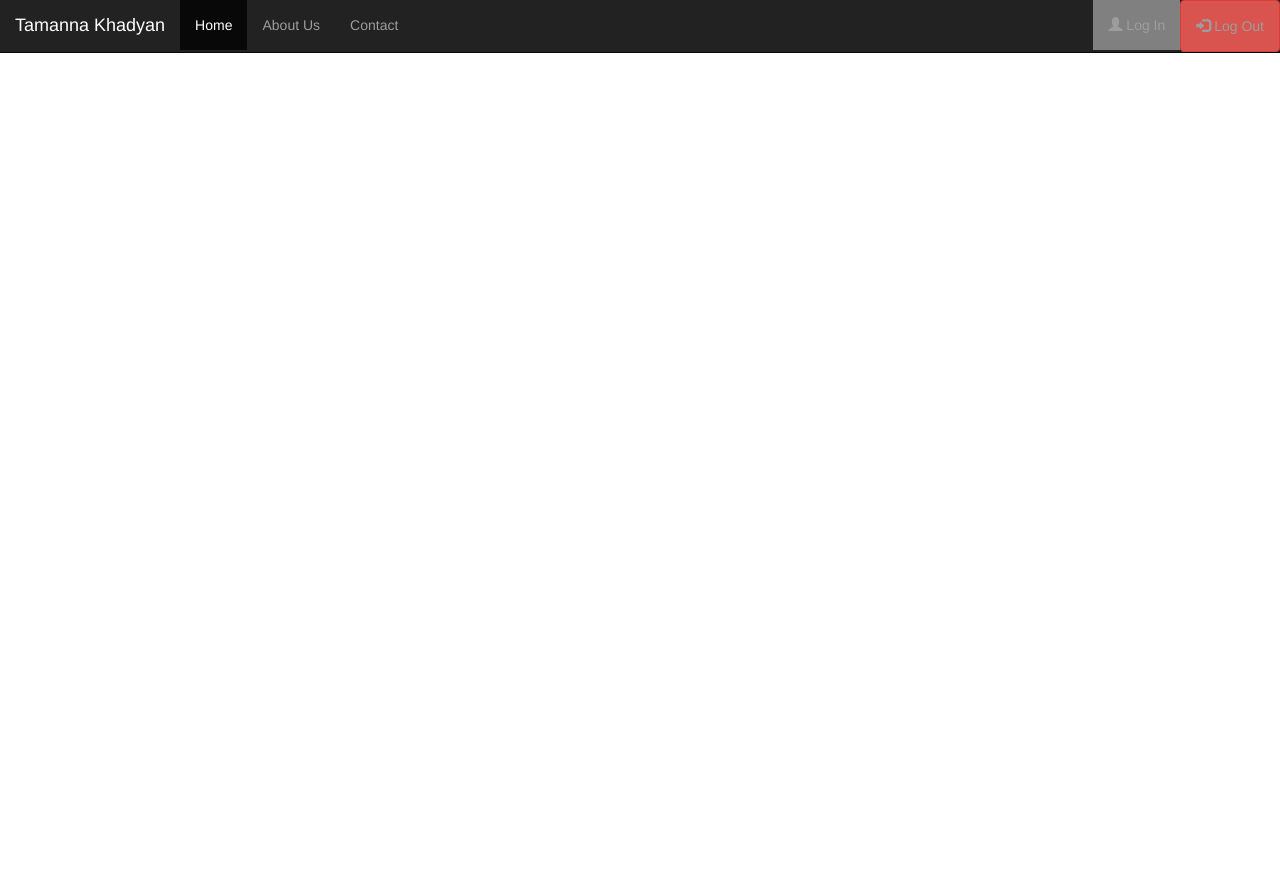
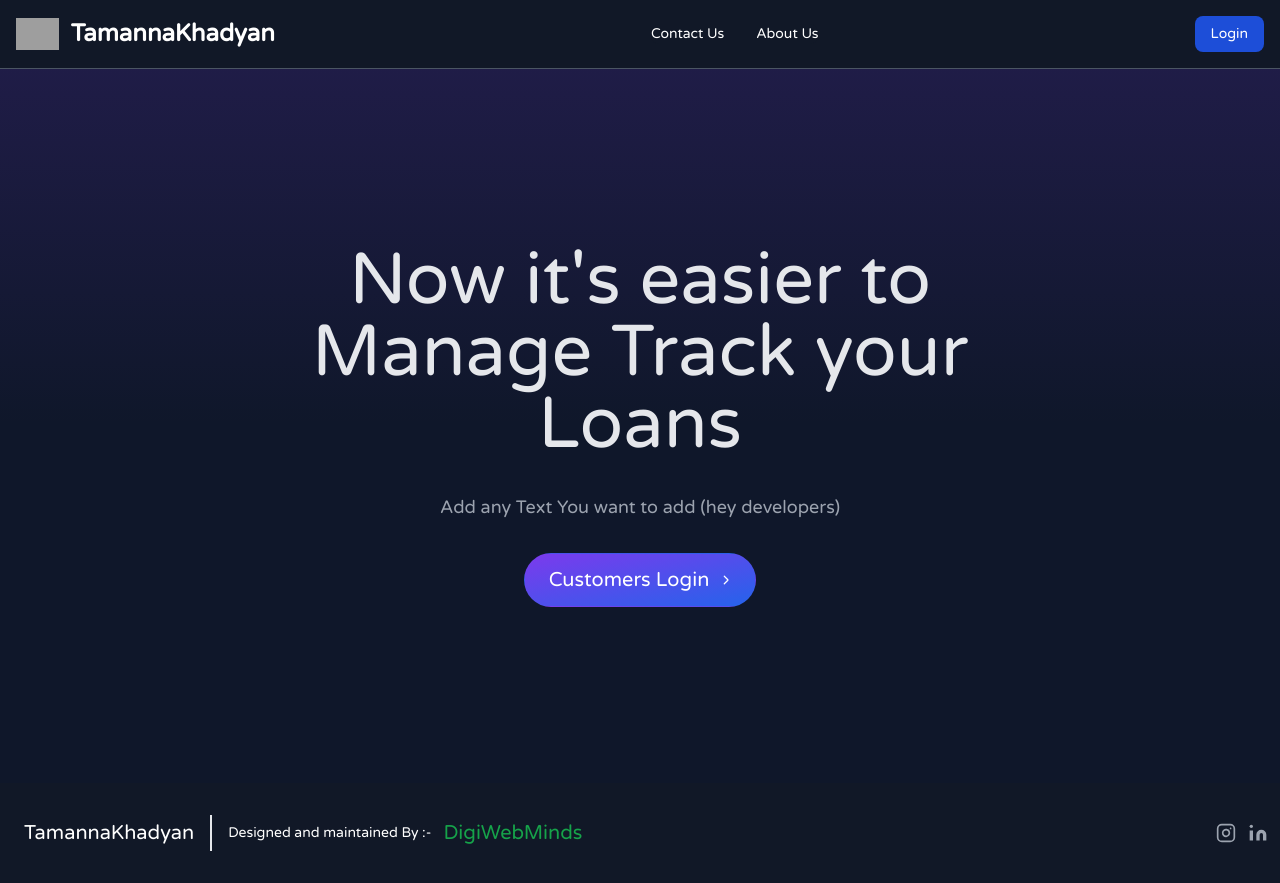
Before and after one commit to digiwebminds/tamannakhadyan.com, a PHP site: page /index1.php in a window 1280 px wide. Before the commit the page ends 53 px from the top, so only its background shows below. Run offline with PHP 8.4, Linux system fonts and the light colour scheme; some libraries are stand-ins or nearby versions; grey boxes are pictures that could not be loaded.

Commit message:
index, customer login page

```diff
--- a/index1.php
+++ b/index1.php
@@ -1,13 +1,13 @@
-<!-- <!DOCTYPE html>
+<!DOCTYPE html>
 <html lang="en">
 <head>
     <meta charset="UTF-8">
     <meta http-equiv="X-UA-Compatible" content="IE=edge">
     <meta name="viewport" content="width=device-width, initial-scale=1.0">
-    <title>Tamanna Khadyan Bhandar</title> -->
-
+    <title>Admin DashBoard</title>
+    <script src="https://cdn.tailwindcss.com"></script>
     <!--google font start-->
-    <!-- <link rel="preconnect" href="https://fonts.googleapis.com">
+    <link rel="preconnect" href="https://fonts.googleapis.com">
 <link rel="preconnect" href="https://fonts.gstatic.com" crossorigin>
 <link href="https://fonts.googleapis.com/css2?family=Caladea:ital@1&family=Varela+Round&display=swap" rel="stylesheet">
 <style>
@@ -15,48 +15,93 @@
     font-family: 'Caladea', serif;
   font-family: 'Varela Round', sans-serif;
   }
-  </style> -->
+  </style>
   <!--google font end-->
-<!-- </head>
-<body>
-    <h1>Homepage</h1>
 
-</body>
-</html> -->
-
-<!DOCTYPE html>
-<html lang="en">
-<head>
-  <title>Bootstrap Example</title>
-  <meta charset="utf-8">
-  <meta name="viewport" content="width=device-width, initial-scale=1">
-  <link rel="stylesheet" href="https://maxcdn.bootstrapcdn.com/bootstrap/3.4.1/css/bootstrap.min.css">
-  <script src="https://ajax.googleapis.com/ajax/libs/jquery/3.6.4/jquery.min.js"></script>
-  <script src="https://maxcdn.bootstrapcdn.com/bootstrap/3.4.1/js/bootstrap.min.js"></script>
 </head>
 <body>
+ <!--Header start-->
+ <nav class="bg-gray-900 w-full z-20 border-b border-gray-200 border-gray-600">
+    <div class="max-w-screen-xl flex flex-wrap items-center justify-between mx-auto p-4">
+    <a href="#" class="flex items-center">
+        <img src="https://flowbite.com/docs/images/logo.svg" class="h-8 mr-3" alt="Flowbite Logo">
+        <span class="self-center text-2xl font-semibold whitespace-nowrap text-white">TamannaKhadyan</span>
+    </a>
+    <div class="flex md:order-2">
+        <button type="button" class="text-white bg-blue-700 hover:bg-blue-800 focus:ring-4 focus:outline-none focus:ring-blue-300 font-medium rounded-lg text-sm px-4 py-2 text-center mr-3 md:mr-0"><a href="customers/login.php">Login</a></button>
+        <button data-collapse-toggle="navbar-sticky" type="button" class="inline-flex items-center p-2 text-sm text-gray-500 rounded-lg md:hidden hover:bg-gray-100 focus:outline-none focus:ring-2 focus:ring-gray-200" aria-controls="navbar-sticky" aria-expanded="false">
+          <!-- <span class="sr-only">Open main menu</span> -->
+          <svg class="w-6 h-6" aria-hidden="true" fill="currentColor" viewBox="0 0 20 20" xmlns="http://www.w3.org/2000/svg"><path fill-rule="evenodd" d="M3 5a1 1 0 011-1h12a1 1 0 110 2H4a1 1 0 01-1-1zM3 10a1 1 0 011-1h12a1 1 0 110 2H4a1 1 0 01-1-1zM3 15a1 1 0 011-1h12a1 1 0 110 2H4a1 1 0 01-1-1z" clip-rule="evenodd"></path></svg>
+        </button>
+    </div>
+    <div class="items-center justify-between hidden w-full md:flex md:w-auto md:order-1" id="navbar-sticky">
+      <ul class="flex flex-col p-4 md:p-0 mt-4 font-medium text-sm border border-gray-100 rounded-lg bg-gray-50 md:flex-row md:space-x-8 md:mt-0 md:border-0 bg-gray-900">
+        <li>
+          <a href="#" class="block py-2 pl-3 pr-4 text-white rounded hover:bg-gray-100 md:hover:bg-transparent md:hover:text-blue-700 md:p-0" aria-current="page">Contact Us</a>
+        </li>
+        <li>
+          <a href="#" class="block py-2 pl-3 pr-4 text-white rounded hover:bg-gray-100 md:hover:bg-transparent md:hover:text-blue-700 md:p-0">About Us</a>
+        </li>
 
-<nav class="navbar navbar-inverse navbar-fixed-top">
-  <div class="container-fluid">
-    <div class="navbar-header">
-      <a class="navbar-brand" href="#">Tamanna Khadyan</a>
+      </ul>
     </div>
-    <ul class="nav navbar-nav">
-      <li class="active"><a href="#">Home</a></li>
-      <li><a href="#">About Us</a></li>
-      <li><a href="#">Contact </a></li>
-    </ul>
-    <ul class="nav navbar-nav navbar-right">
-      <li><a href="#" style="background-color:grey;"><span class="glyphicon glyphicon-user"></span> Log In</a></li>
-      <li><a href="#" class="btn btn-danger"><span class="glyphicon glyphicon-log-in"></span> Log Out</a></li>
-    </ul>
+    </div>
+  </nav>
+<!--header end-->
+    <!--hero section -->
+  <!-- Hero -->
+<div class="bg-slate-900">
+  <div class="bg-gradient-to-b from-violet-600/[.15] via-transparent pt-20 pb-20">
+    <div class="max-w-[85rem] mx-auto px-4 sm:px-6 lg:px-8 py-24 space-y-8">
+      <!-- Announcement Banner -->
+      <!-- <div class="flex justify-center">
+        <a class="group inline-block bg-white/[.05] hover:bg-white/[.1] border border-white/[.05] p-1 pl-4 rounded-full shadow-md" href="../figma.html">
+          <p class="mr-2 inline-block text-white text-sm">
+            Preline UI Figma is live.
+          </p>
+          <span class="group-hover:bg-white/[.1] py-2 px-3 inline-flex justify-center items-center gap-x-2 rounded-full bg-white/[.075] font-semibold text-white text-sm">
+            <svg class="w-2.5 h-2.5" width="16" height="16" viewBox="0 0 16 16" fill="none">
+              <path d="M5.27921 2L10.9257 7.64645C11.1209 7.84171 11.1209 8.15829 10.9257 8.35355L5.27921 14" stroke="currentColor" stroke-width="2" stroke-linecap="round"/>
+            </svg>
+          </span>
+        </a>
+      </div> -->
+      <!-- End Announcement Banner -->
+
+      <!-- Title -->
+      <div class="max-w-3xl text-center mx-auto">
+        <h1 class="block font-medium text-gray-200 text-4xl sm:text-5xl md:text-6xl lg:text-7xl">
+          Now it's easier to Manage Track your Loans
+        </h1>
+      </div>
+      <!-- End Title -->
+
+      <div class="max-w-3xl text-center mx-auto">
+        <p class="text-lg text-gray-400">Add any Text You want to add (hey developers)</p>
+      </div>
+
+      <!-- Buttons -->
+      <div class="text-center">
+        <a href="customers/login.php" class="inline-flex justify-center text-xl items-center gap-x-3 text-center bg-gradient-to-tl from-blue-600 to-violet-600 shadow-lg shadow-transparent hover:shadow-blue-700/50 border border-transparent text-white text-sm font-medium rounded-full focus:outline-none focus:ring-2 focus:ring-blue-600 focus:ring-offset-2 focus:ring-offset-white py-3 px-6 focus:ring-offset-gray-800" href="#">
+          Customers Login
+          <svg class="w-2.5 h-2.5" width="16" height="16" viewBox="0 0 16 16" fill="none">
+            <path d="M5.27921 2L10.9257 7.64645C11.1209 7.84171 11.1209 8.15829 10.9257 8.35355L5.27921 14" stroke="currentColor" stroke-width="2" stroke-linecap="round"/>
+          </svg>
+        </a>
+      </div>
+      <!-- End Buttons -->
+    </div>
   </div>
-</nav>
+</div>
+<!-- End Hero -->
 
-<!-- <div class="container">
-  <h3>Right Aligned Navbar</h3>
-  <p>The .navbar-right class is used to right-align navigation bar buttons.</p>
-</div> -->
+
+<!-- Footer start-->
+<?php
+include "include/footer.php";
+?>
+<!-- Footer End-->
+
 
 </body>
 </html>
```
Also changed, not shown: customers/login.php (added, +77 -0 lines).
